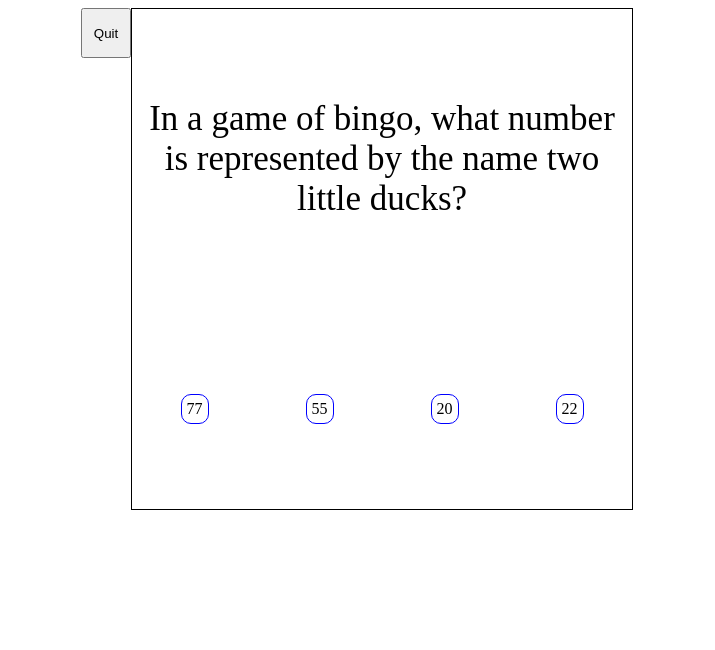
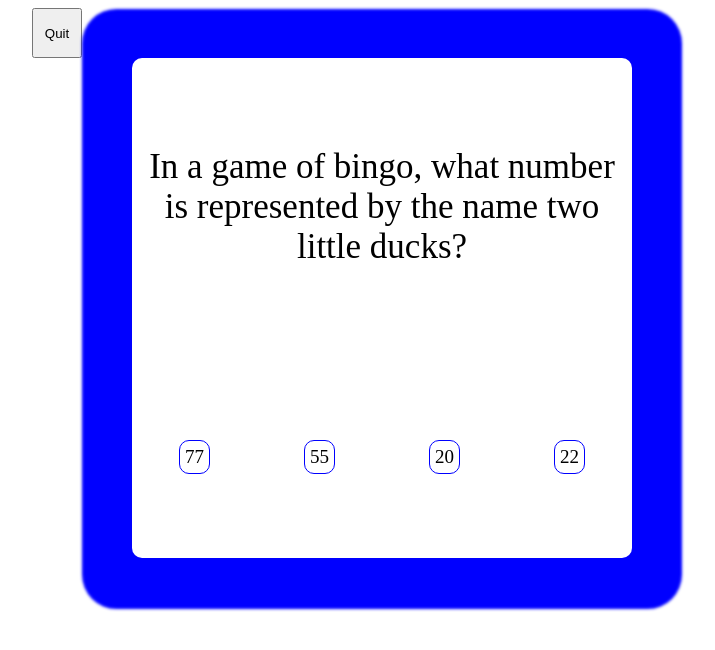
Before and after one commit to pociust/tandem-code-challenge, a Vue app: page /quiz in a window 1280 px wide. Shown: the top 650 px of the page, without its empty margins (283-998 px from the left). Built offline with nearby package versions, Linux system fonts and the light colour scheme.

Commit message:
styling question card box shadow and answer choice size

```diff
--- a/src/components/QuestionCard.vue
+++ b/src/components/QuestionCard.vue
@@ -4,7 +4,9 @@
     flex-direction: column
     justify-content: space-around
     align-content: space-around
-    border: 1px solid black
+    margin: 50px
+    box-shadow: 0px 1px 3px 50px blue
+    border-radius: 10px
     height: 500px
     width: 500px
 
@@ -21,6 +23,7 @@
     border: 1px solid blue
     border-radius: 10px
     padding: 5px
+    font-size: 19px
 
   .answer-choices:hover
       background-color: blue
```
